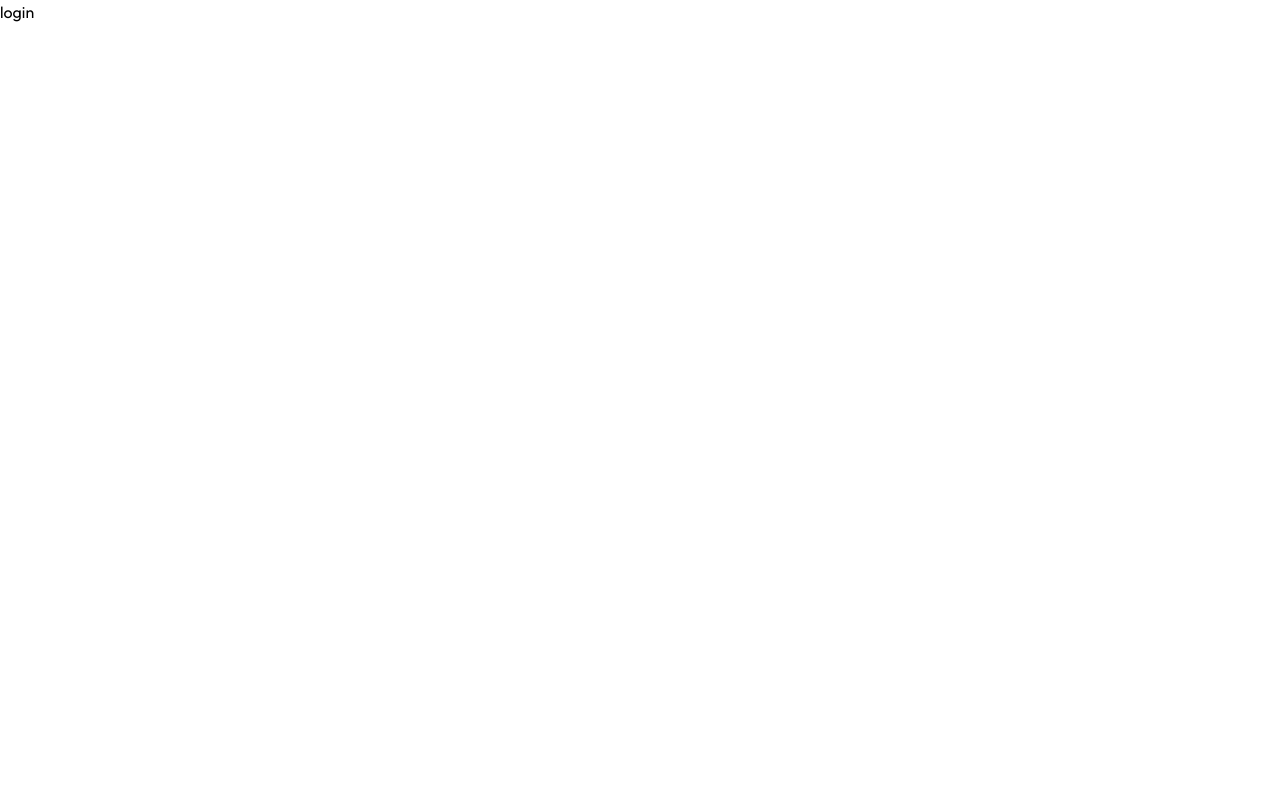
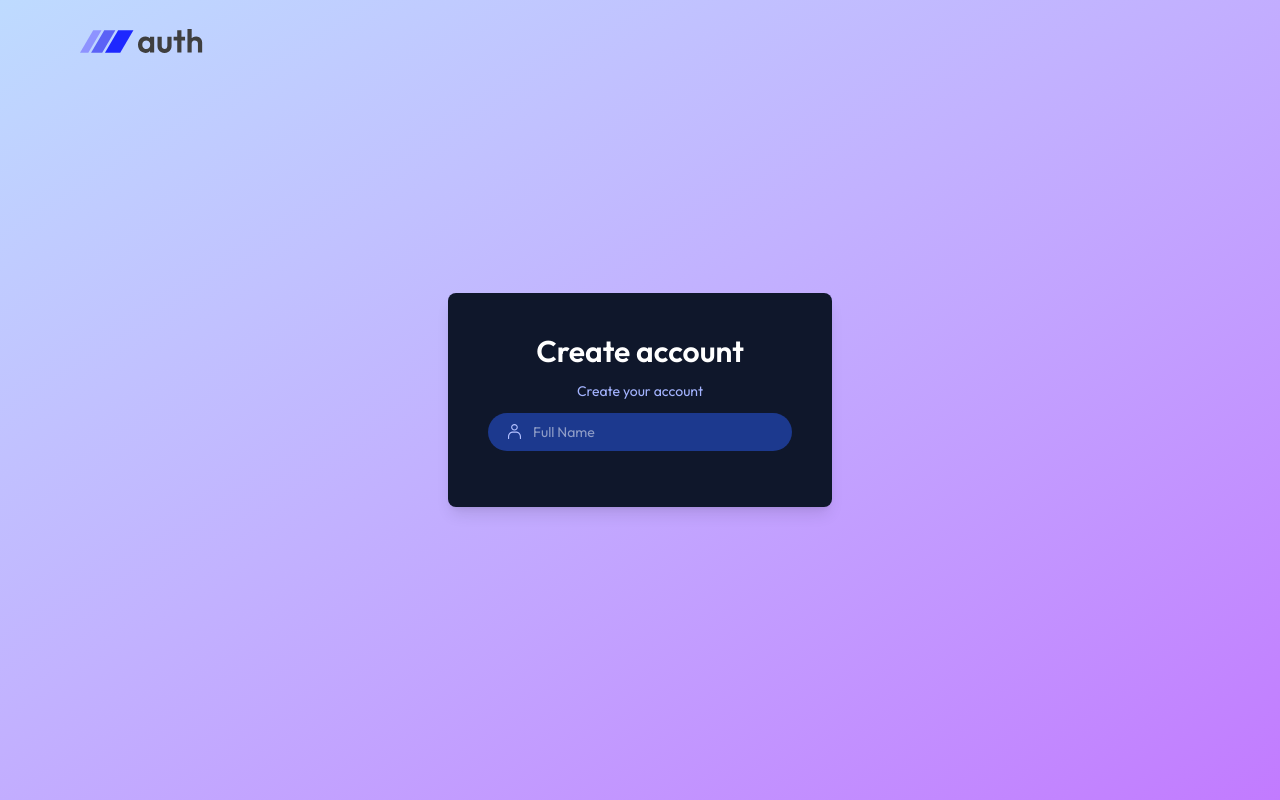
Before and after one commit to rahul3507/MERN-auth-JWT-client, a React (Vite) app: page /login in a window 1280 px wide. Built offline with nearby package versions, Linux system fonts and the light colour scheme.

Commit message:
updated login page

```diff
--- a/src/pages/Login.jsx
+++ b/src/pages/Login.jsx
@@ -1,11 +1,48 @@
 /** @format */
 
-import React from "react";
+import React, { useState } from "react";
+import { assets } from "../assets/assets";
 
 const Login = () => {
+  const [state, setState] = useState("Sign Up");
   return (
-    <div>
-      <h1>login</h1>
+    <div
+      className="flex items-center justify-center min-h-screen px-6
+    sm:px-0 bg-gradient-to-br from-blue-200 to-purple-400 "
+    >
+      <img
+        className="absolute left-5 sm:left-20 top-5 w-28 sm:w-32 cursor-pointer "
+        src={assets.logo}
+        alt=""
+      />
+      <div
+        className=" bg-slate-900 p-10 rounded-lg shadow-lg w-full
+      sm:w-96 text-indigo-300 text-sm"
+      >
+        <h2 className="text-3xl font-semibold text-white text-center mb-3">
+          {state === "Sign Up" ? "Create account" : "Login"}
+        </h2>
+        <p className="text-sm text-center mb-3">
+          {state === "Sign Up"
+            ? "Create your account"
+            : "Login to your account"}
+        </p>
+
+        <form>
+          <div
+            className="mb-4 flex items-center gap-3 w-full px-5 py-2.5 rounded-full
+           bg-blue-900"
+          >
+            <img src={assets.person_icon} alt="" />
+            <input
+              className="bg-transparent outline-none h-full text-white"
+              type="text"
+              placeholder="Full Name"
+              required
+            ></input>
+          </div>
+        </form>
+      </div>
     </div>
   );
 };
```
